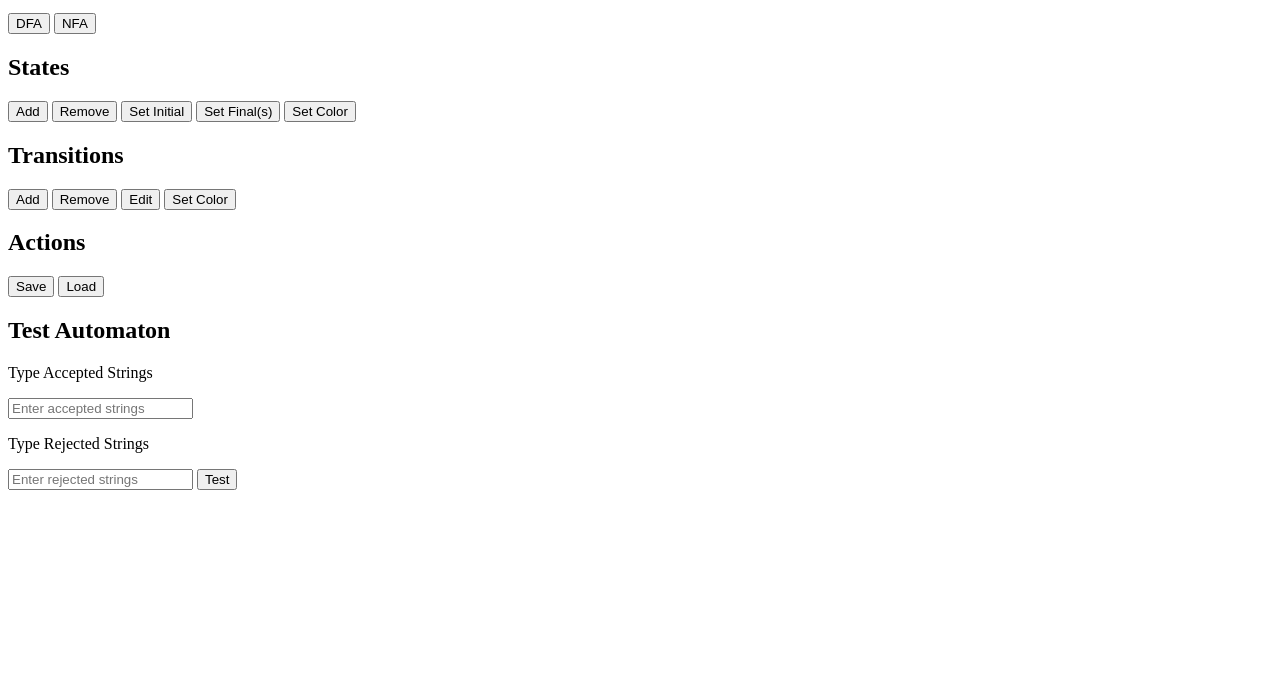
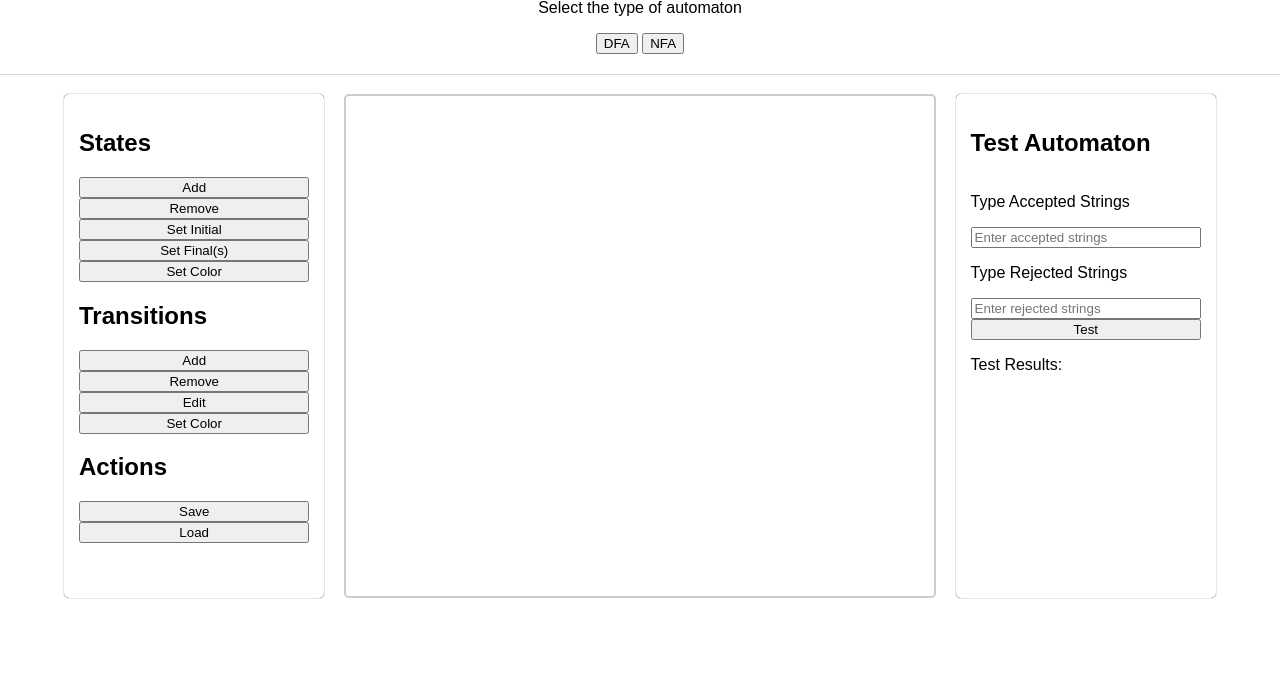
Before and after one commit to egeorgosoulis/finite-automata-web, a plain HTML site: page index.html in a window 1280 px wide. Shown: the part 101-800 px from the top of the page. Drawn offline with Linux system fonts and the light colour scheme.

Commit message:
add basic css structure

```diff
--- a/index.html
+++ b/index.html
@@ -6,10 +6,11 @@
     <meta charset="UTF-8">
     <meta name="viewport" content="width=device-width, initial-scale=1.0">
     <title>Finite Automata Designer</title>
+    <link rel="stylesheet" href="style.css">
 </head>
 
 <body>
-    <div class="container">
+    <div class="header-container">
         <header>
             <h1>Finite Automata Simulator</h1>
             <p>Select the type of automaton</p>
@@ -18,6 +19,8 @@
                 <button id="nfa">NFA</button>
             </div>
         </header>
+    </div>
+    <div class="main-container">
         <div class="actions-menu">
             <h2>States</h2>
             <button>Add</button>
@@ -44,6 +47,7 @@
             <p>Type Rejected Strings</p>
             <input type="text" placeholder="Enter rejected strings">
             <button>Test</button>
+            <p>Test Results:</p>
         </div>
     </div>
 </body>
--- /dev/null
+++ b/style.css
@@ -0,0 +1,49 @@
+body {
+    font-family: Arial, sans-serif;
+    margin: 0;
+    padding: 0;
+    background-color: white;
+    display: flex;
+    flex-direction: column;
+    align-items: center;
+    width: 100%;
+}
+
+.header-container {
+    width: 100%;
+    text-align: center;
+    padding: 20px 0;
+    background-color: white;
+    box-shadow: 0px 0px 1px black;
+    margin-bottom: 20px;
+}
+
+.main-container {
+    display: flex;
+    justify-content: space-between;
+    align-items: stretch;
+    width: 90%;
+    max-width: 1200px;
+    gap: 20px;
+}
+
+.actions-menu, .test-menu {
+    width: 20%;
+    background: white;
+    padding: 15px;
+    border-radius: 5px;
+    box-shadow: 0px 0px 1px black;
+    display: flex;
+    flex-direction: column;
+}
+
+.main-canvas {
+    flex-grow: 2;
+    background: white;
+    border: 2px solid #ccc;
+    display: flex;
+    align-items: center;
+    justify-content: center;
+    height: 500px;
+    border-radius: 5px;
+}
```
